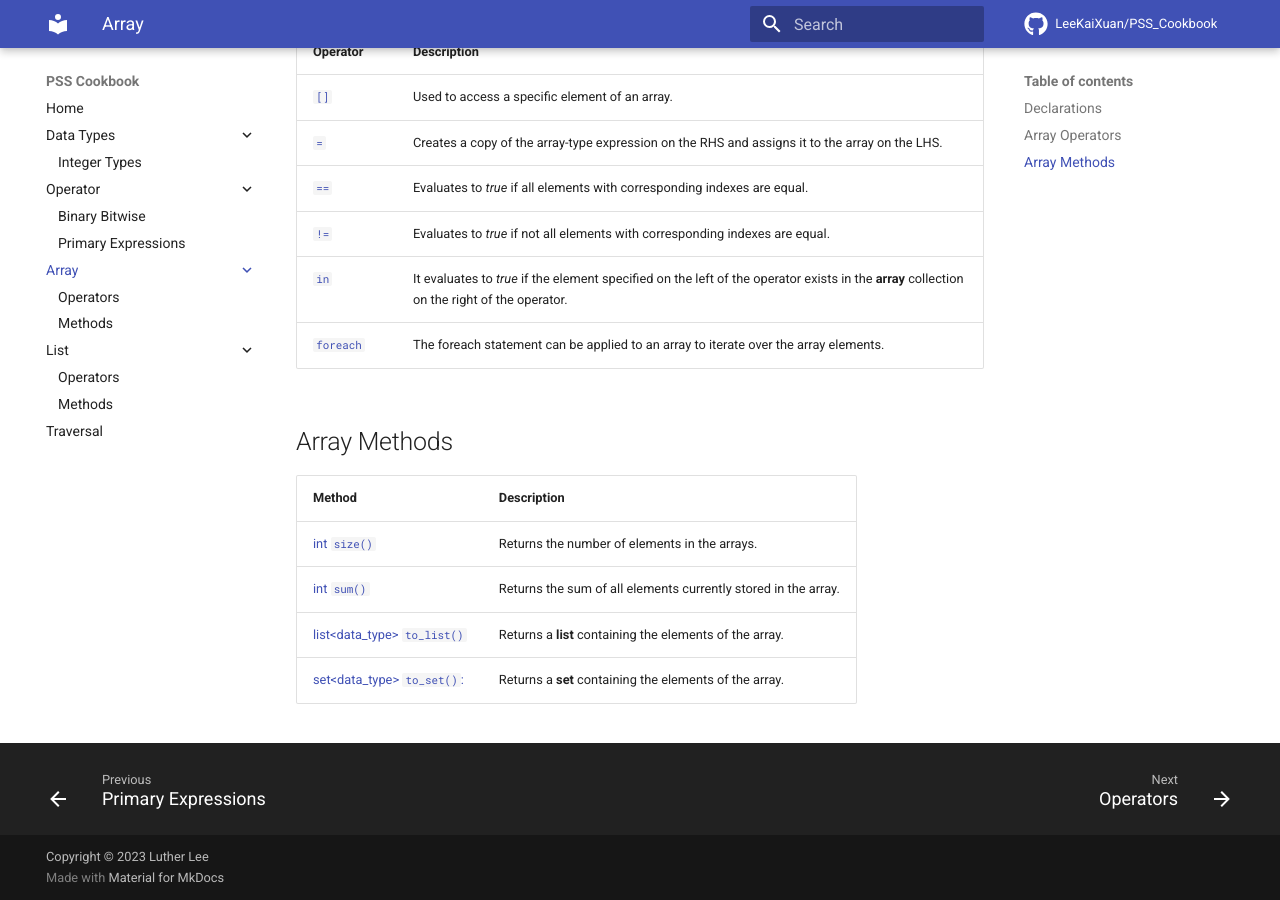
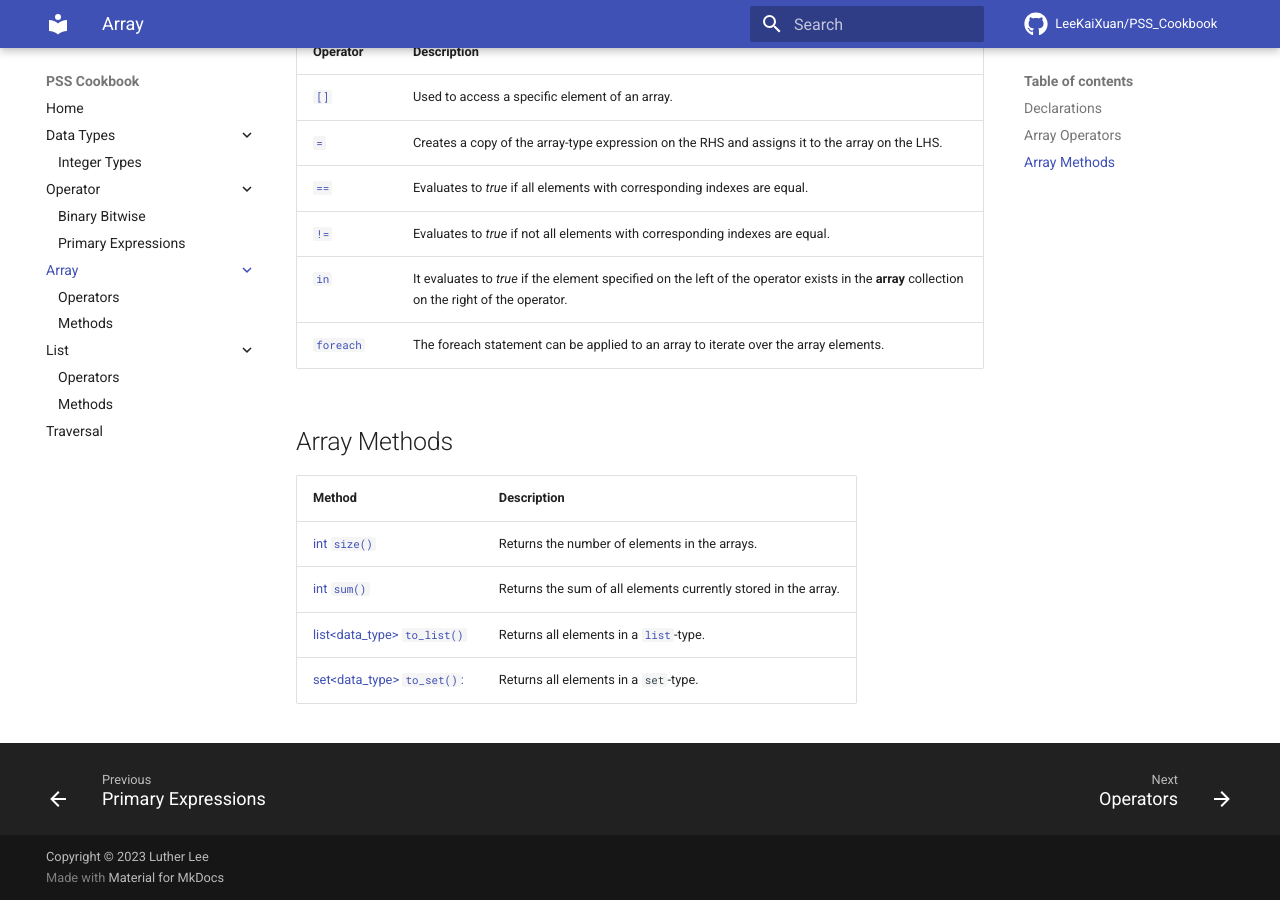
Before and after one commit to LeeKaiXuan/PSS_CookBook, an MkDocs documentation site: the page built from docs/Array/index.md, in a window 1280 px wide and 900 px high, scrolled down 610 px. Built offline with MkDocs 1.6.1 and Material for MkDocs 9.7.7, drawn with Linux system fonts in a browser that asks for light colours; comment, search, counter and statistics services are not loaded.

Commit message:
Link `list`-type to List page

```diff
--- a/docs/Array/index.md
+++ b/docs/Array/index.md
@@ -51,5 +51,5 @@ Declare array by `rand` keyword:
 | :-------------------------------------------------------------------------------------------------------------------- | :---------------------------------------------------------------- |
 | [int `size()`](Methods.md#array_methods_size "function int `size()`")                                                 | Returns the number of elements in the arrays.                     |
 | [int `sum()`](Methods.md#array_methods_sum "function int `sum()`")                                                    | Returns the sum of all elements currently stored in the array.    |
-| [list&lt;data_type&gt; `to_list()`](Methods.md#array_methods_to_list "function list&lt;data_type&gt; `to_list()`")    | Returns a **list** containing the elements of the array.          |
-| [set&lt;data_type&gt; `to_set()`:](Methods.md#array_methods_to_set "function set&lt;data_type&gt; `to_set()`")        | Returns a **set** containing the elements of the array.           |
+| [list&lt;data_type&gt; `to_list()`](Methods.md#array_methods_to_list "function list&lt;data_type&gt; `to_list()`")    | Returns all elements in a [`list`](../List/index.md#list)-type.   |
+| [set&lt;data_type&gt; `to_set()`:](Methods.md#array_methods_to_set "function set&lt;data_type&gt; `to_set()`")        | Returns all elements in a `set`-type.                             |
```
